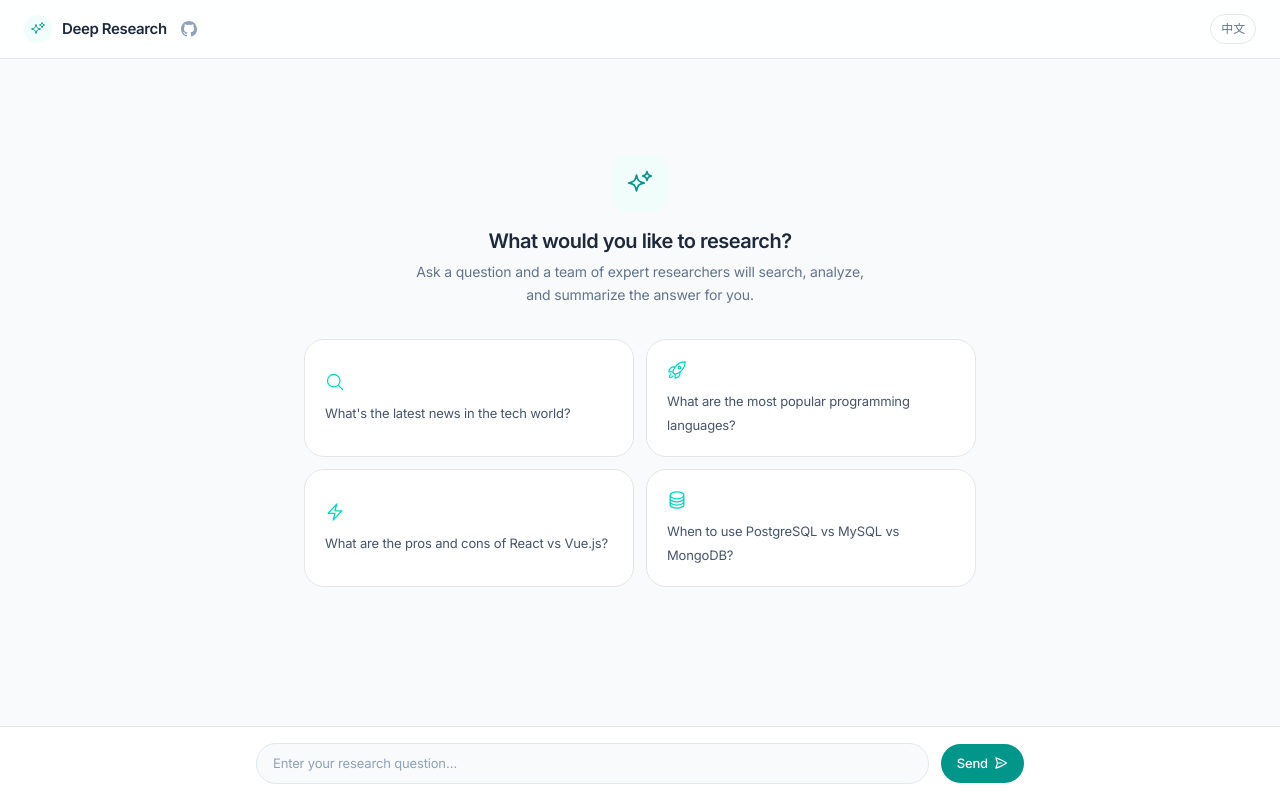
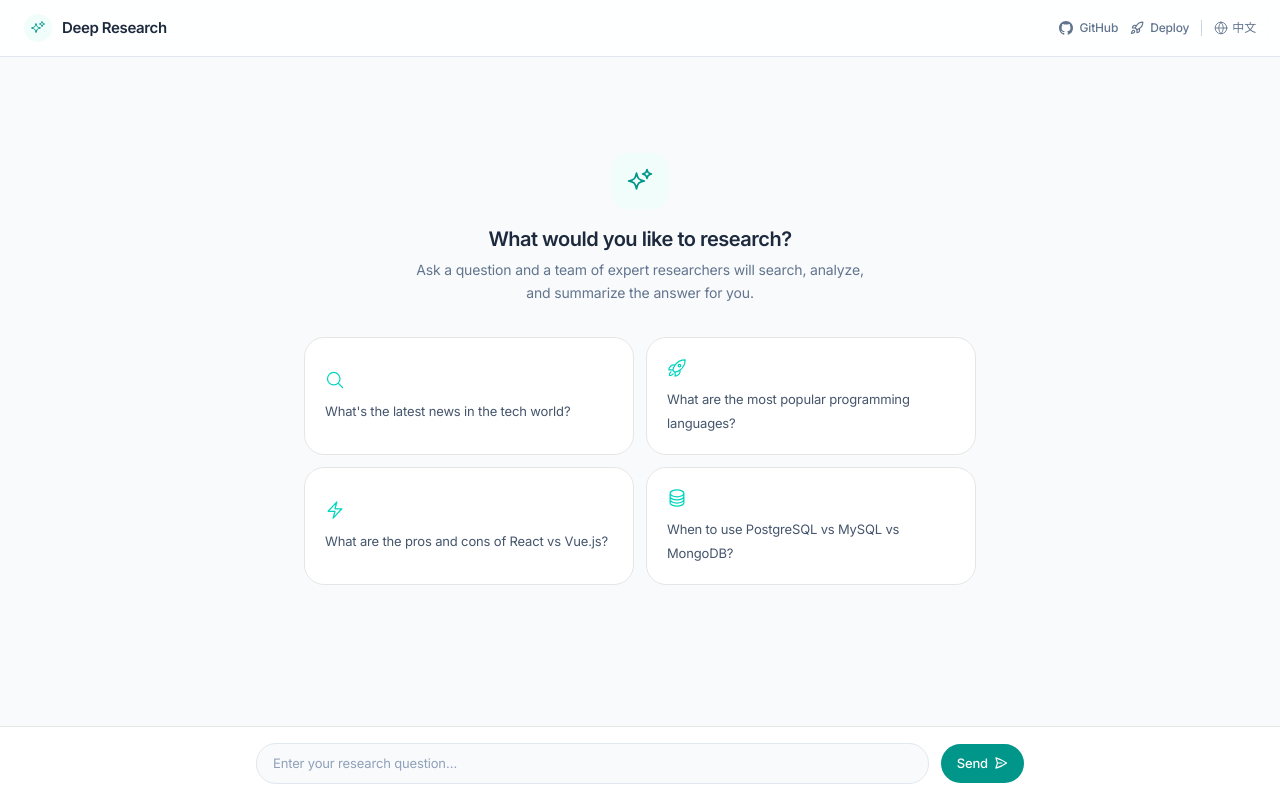
Before and after one commit to edgeone-pages-test/deepagents-research-python, a React (Vite) app: page / in a window 1280 px wide. Built offline with nearby package versions, Linux system fonts and the light colour scheme.

Commit message:
feat: Add one-click deploy link

```diff
--- a/src/components/Header.tsx
+++ b/src/components/Header.tsx
@@ -1,5 +1,14 @@
 import { useLanguage } from "../hooks/useLanguage";
 import type { ResearchPhase } from "../lib/types";
+
+function getDeployUrl(): string {
+  const deployParams = '?template=deepagents-research-starter-python&from=within&fromAgent=1&agentLang=python';
+  const edgeoneDeployUrl = `https://edgeone.ai/makers/new${deployParams}`;
+  const cloudDeployUrl = `https://console.cloud.tencent.com/edgeone/makers/new${deployParams}`;
+
+  if (typeof window === 'undefined') return edgeoneDeployUrl;
+  return window.location.hostname.endsWith('.edgeone.dev') ? edgeoneDeployUrl : cloudDeployUrl;
+}
 
 interface HeaderProps {
   phase: ResearchPhase;
@@ -56,50 +65,28 @@ export function Header({ phase, hasMessages, onNewChat }: HeaderProps) {
         <h1 className="text-[15px] font-semibold tracking-tight text-slate-800">
           {t.appTitle}
         </h1>
-        <a
-          href="https://github.com/TencentEdgeOne/deepagents-research-python"
-          target="_blank"
-          rel="noopener noreferrer"
-          className="flex items-center justify-center rounded-md p-1 text-slate-400 transition-colors hover:text-slate-600"
-          title="GitHub"
-        >
-          <svg className="h-4 w-4" viewBox="0 0 16 16" fill="currentColor">
-            <path d="M8 0C3.58 0 0 3.58 0 8c0 3.54 2.29 6.53 5.47 7.59.4.07.55-.17.55-.38 0-.19-.01-.82-.01-1.49-2.01.37-2.53-.49-2.69-.94-.09-.23-.48-.94-.82-1.13-.28-.15-.68-.52-.01-.53.63-.01 1.08.58 1.23.82.72 1.21 1.87.87 2.33.66.07-.52.28-.87.51-1.07-1.78-.2-3.64-.89-3.64-3.95 0-.87.31-1.59.82-2.15-.08-.2-.36-1.02.08-2.12 0 0 .67-.21 2.2.82.64-.18 1.32-.27 2-.27.68 0 1.36.09 2 .27 1.53-1.04 2.2-.82 2.2-.82.44 1.1.16 1.92.08 2.12.51.56.82 1.27.82 2.15 0 3.07-1.87 3.75-3.65 3.95.29.25.54.73.54 1.48 0 1.07-.01 1.93-.01 2.2 0 .21.15.46.55.38A8.013 8.013 0 0016 8c0-4.42-3.58-8-8-8z" />
-          </svg>
-        </a>
       </div>
 
-      {/* Phase indicator */}
+      {/* Phase indicator + Back — fixed width to prevent layout shift */}
+      <div className="flex items-center gap-3 min-w-[130px]">
         {phase !== "idle" && (
-        <div className="ml-1 flex items-center gap-1.5">
+          <div className="flex items-center gap-1.5">
             <span
-            className={`inline-block h-2 w-2 rounded-full ${phaseDotColor[phase]} ${
+              className={`inline-block h-2 w-2 rounded-full shrink-0 ${phaseDotColor[phase]} ${
                 phase === "researching" || phase === "planning" || phase === "synthesizing"
                   ? "animate-pulse"
                   : ""
               }`}
             />
-          <span className={`text-xs font-medium ${phaseColor[phase]}`}>
+            <span className={`text-xs font-medium whitespace-nowrap ${phaseColor[phase]}`}>
               {phaseLabel[phase]}
             </span>
           </div>
         )}
-
-      <div className="flex-1" />
-
-      {/* Language toggle */}
-      <button
-        onClick={toggleLocale}
-        className="cursor-pointer rounded-lg border border-slate-200 px-2.5 py-1.5 text-xs font-medium text-slate-500 transition-all duration-200 hover:bg-slate-50 hover:text-slate-700 hover:border-slate-300"
-      >
-        {locale === "en" ? "中文" : "EN"}
-      </button>
-
-      {/* Back to home */}
         {hasMessages && (
           <button
             onClick={onNewChat}
-          className="cursor-pointer flex items-center gap-1.5 rounded-lg border border-slate-200 px-2.5 py-1.5 text-xs font-medium text-slate-500 transition-all duration-200 hover:bg-slate-50 hover:text-slate-700 hover:border-slate-300"
+            className="cursor-pointer flex items-center gap-1 text-xs font-medium text-slate-500 transition-colors hover:text-slate-900"
           >
             <svg
               className="h-3.5 w-3.5"
@@ -117,6 +104,52 @@ export function Header({ phase, hasMessages, onNewChat }: HeaderProps) {
             {t.newChatButton}
           </button>
         )}
+      </div>
+
+      <div className="flex-1" />
+
+      {/* Right actions — unified text link style */}
+      <a
+        href="https://github.com/TencentEdgeOne/deepagents-research-python"
+        target="_blank"
+        rel="noopener noreferrer"
+        className="flex items-center gap-1.5 text-xs font-medium text-slate-500 transition-colors hover:text-slate-900"
+      >
+        <svg className="h-3.5 w-3.5" viewBox="0 0 16 16" fill="currentColor">
+          <path d="M8 0C3.58 0 0 3.58 0 8c0 3.54 2.29 6.53 5.47 7.59.4.07.55-.17.55-.38 0-.19-.01-.82-.01-1.49-2.01.37-2.53-.49-2.69-.94-.09-.23-.48-.94-.82-1.13-.28-.15-.68-.52-.01-.53.63-.01 1.08.58 1.23.82.72 1.21 1.87.87 2.33.66.07-.52.28-.87.51-1.07-1.78-.2-3.64-.89-3.64-3.95 0-.87.31-1.59.82-2.15-.08-.2-.36-1.02.08-2.12 0 0 .67-.21 2.2.82.64-.18 1.32-.27 2-.27.68 0 1.36.09 2 .27 1.53-1.04 2.2-.82 2.2-.82.44 1.1.16 1.92.08 2.12.51.56.82 1.27.82 2.15 0 3.07-1.87 3.75-3.65 3.95.29.25.54.73.54 1.48 0 1.07-.01 1.93-.01 2.2 0 .21.15.46.55.38A8.013 8.013 0 0016 8c0-4.42-3.58-8-8-8z" />
+        </svg>
+        GitHub
+      </a>
+      <a
+        href={getDeployUrl()}
+        target="_blank"
+        rel="noopener noreferrer"
+        className="flex items-center gap-1.5 text-xs font-medium text-slate-500 transition-colors hover:text-slate-900"
+      >
+        <svg className="h-3.5 w-3.5" viewBox="0 0 24 24" fill="none" stroke="currentColor" strokeWidth="2" strokeLinecap="round" strokeLinejoin="round">
+          <path d="M4.5 16.5c-1.5 1.26-2 5-2 5s3.74-.5 5-2c.71-.84.7-2.13-.09-2.91a2.18 2.18 0 0 0-2.91-.09z" />
+          <path d="M12 15l-3-3a22 22 0 0 1 2-3.95A12.88 12.88 0 0 1 22 2c0 2.72-.78 7.5-6 11a22.35 22.35 0 0 1-4 2z" />
+          <path d="M9 12H4s.55-3.03 2-4c1.62-1.08 5 0 5 0" />
+          <path d="M12 15v5s3.03-.55 4-2c1.08-1.62 0-5 0-5" />
+        </svg>
+        Deploy
+      </a>
+
+      {/* Divider */}
+      <span className="h-4 w-px bg-slate-300" />
+
+      {/* Language toggle */}
+      <button
+        onClick={toggleLocale}
+        className="cursor-pointer flex items-center gap-1 text-xs font-medium text-slate-500 transition-colors hover:text-slate-900"
+      >
+        <svg className="h-3.5 w-3.5" viewBox="0 0 24 24" fill="none" stroke="currentColor" strokeWidth="1.5" strokeLinecap="round" strokeLinejoin="round">
+          <circle cx="12" cy="12" r="10" />
+          <path d="M2 12h20" />
+          <path d="M12 2a15.3 15.3 0 0 1 4 10 15.3 15.3 0 0 1-4 10 15.3 15.3 0 0 1-4-10 15.3 15.3 0 0 1 4-10z" />
+        </svg>
+        {locale === "en" ? "中文" : "EN"}
+      </button>
     </header>
   );
 }
```
Lines whose indentation alone changed are shown as unchanged.
